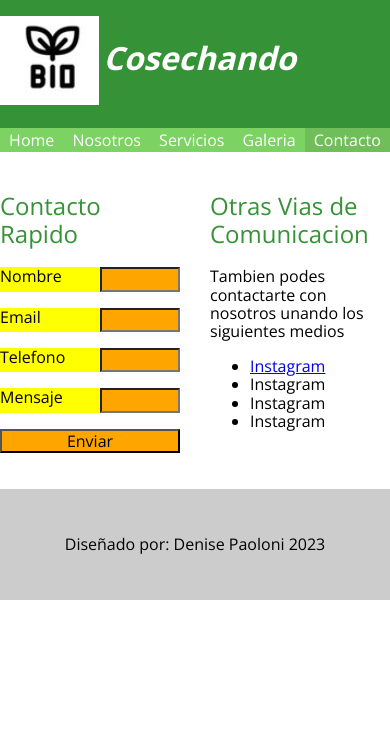
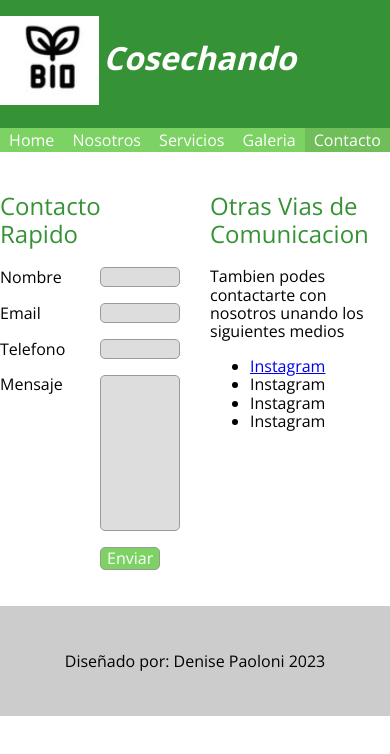
Before and after one commit to dpaoloni/PorfolioFrontend, a plain HTML site: page Practicatransporte/Contacto.html in a window 390 px wide. Drawn offline with nearby package versions, Linux system fonts and the light colour scheme.

Commit message:
tamañosdepantalla

```diff
--- a/Practicatransporte/Contacto.html
+++ b/Practicatransporte/Contacto.html
@@ -49,7 +49,7 @@
             </p>
             <p>
                 <label for="">Mensaje</label>
-                <input type="text">
+                <textarea name="" id="" cols="30" rows="10"></textarea>
             </p>
             <p>
                 <input type="submit" value="Enviar">
--- /dev/null
+++ b/Practicatransporte/TamañosdePantalla 1/base.css
@@ -0,0 +1,13 @@
+body{
+    background-color: red;
+}
+h1 {
+    color: aliceblue;
+
+}
+h2 {}
+
+p{
+    font-family:Arial ;
+    font-size: 20px;
+}
--- /dev/null
+++ b/Practicatransporte/TamañosdePantalla 1/movil.css
@@ -0,0 +1,12 @@
+body{
+    background-color:blue ;
+}
+h1 {
+    color: aliceblue;
+}
+h2 {color: greenyellow;}
+
+p{
+    font-family:Verdana ;
+    font-size: 25px;
+}
--- /dev/null
+++ b/Practicatransporte/TamañosdePantalla 2/tamaño2.css
@@ -0,0 +1,95 @@
+body {
+    background-color: #332f29;
+}
+
+.content {
+    max-width: 960px;
+    margin: 0 auto;
+    background-color: white;
+}
+
+header {
+    background-color: #92bf908e;
+    padding: 20px;
+
+}
+
+.holder {
+    display: flex;
+}
+
+nav {
+    background-color: red;
+    width: 30%;
+}
+
+main {
+    background-color: #f7dc6f;
+    width: 40%;
+}
+
+aside {
+    background-color: #1abc9c;
+    width: 30%;
+}
+
+nav ul li {
+    list-style: none;
+    /*saca el puntito de la lista */
+    ;
+    padding: 10px;
+}
+
+nav ul li a {
+    text-decoration: none;
+    /*saca la  linea de  subrayado*/
+    ;
+    font-size: 20px;
+    color: aliceblue;
+}
+
+footer {
+    text-align: center;
+    background-color: #ccc59e;
+}
+
+@media(max-width:480px) {
+    body {
+        background-color: rgb(162, 58, 98);
+    }
+
+    header {
+        text-align: center;
+
+    }
+
+    .holder {
+        flex-wrap: wrap;
+    }
+
+    nav {
+        width: 100%;
+        border-bottom: black 3px solid;
+    }
+
+    nav ul{
+        display: flex;
+        justify-content: center;
+        padding: 0;
+    }
+
+    main {
+        width: 100%;
+        padding: 8px;
+        border-bottom: black 3px solid;
+
+
+    }
+
+    aside {
+        width: 100%;
+        padding: 8px;
+        border-bottom: black 3px solid;
+    }
+
+}
--- a/Practicatransporte/Transporte.css
+++ b/Practicatransporte/Transporte.css
@@ -190,17 +190,44 @@ width: 100%;
     font-size: 13px;
 }
 .formulario p{
-display: flex;;
+display: flex;
 }
 
 .formulario p label{
     min-width:100px ;
-    background-color: yellow;
+    /* background-color: yellow; */
+    display: flex;
+    align-items: center;
 
 }
 
 .formulario p input,
 .formulario p textarea{
-    background-color: orange;
+    background-color:#ddd;
     width: 100%;
+    border-radius: 5px;
+    border: 1px solid #999;
+    font-size: 14px;
 }
+
+.formulario textarea{
+    resize: none;
+    height: 150px;
+}
+
+.formulario p:nth-child(4){
+    align-items: start;
+}
+.formulario input[type="submit"]{
+    background-color: rgb(124, 211, 100)  ;
+box-shadow: 0 0 10 px grey;
+color: white;
+font-size: 16px;
+width: auto;
+margin-left: 100px;
+ cursor: pointer; /* manito al pasar el cursor por enviar */
+}
+
+.formulario input[type="submit"]:hover{
+    background-color: rgb(54, 146, 54) ;
+}
```
Also changed, not shown: Practicatransporte/TamañosdePantalla 1/EjTmañoscreem.html (added, +25 -0 lines), Practicatransporte/TamañosdePantalla 2/EjTmañoscreem 2.html (added, +47 -0 lines).
